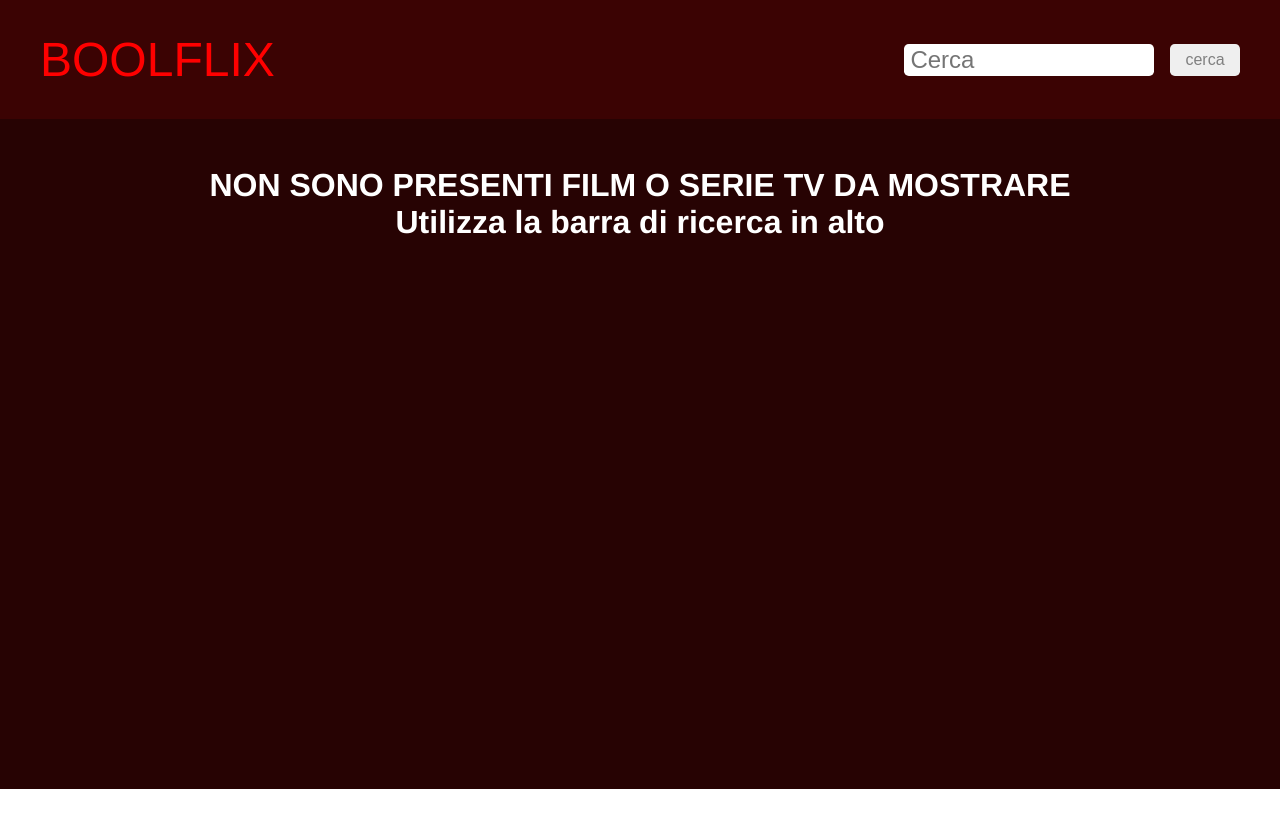
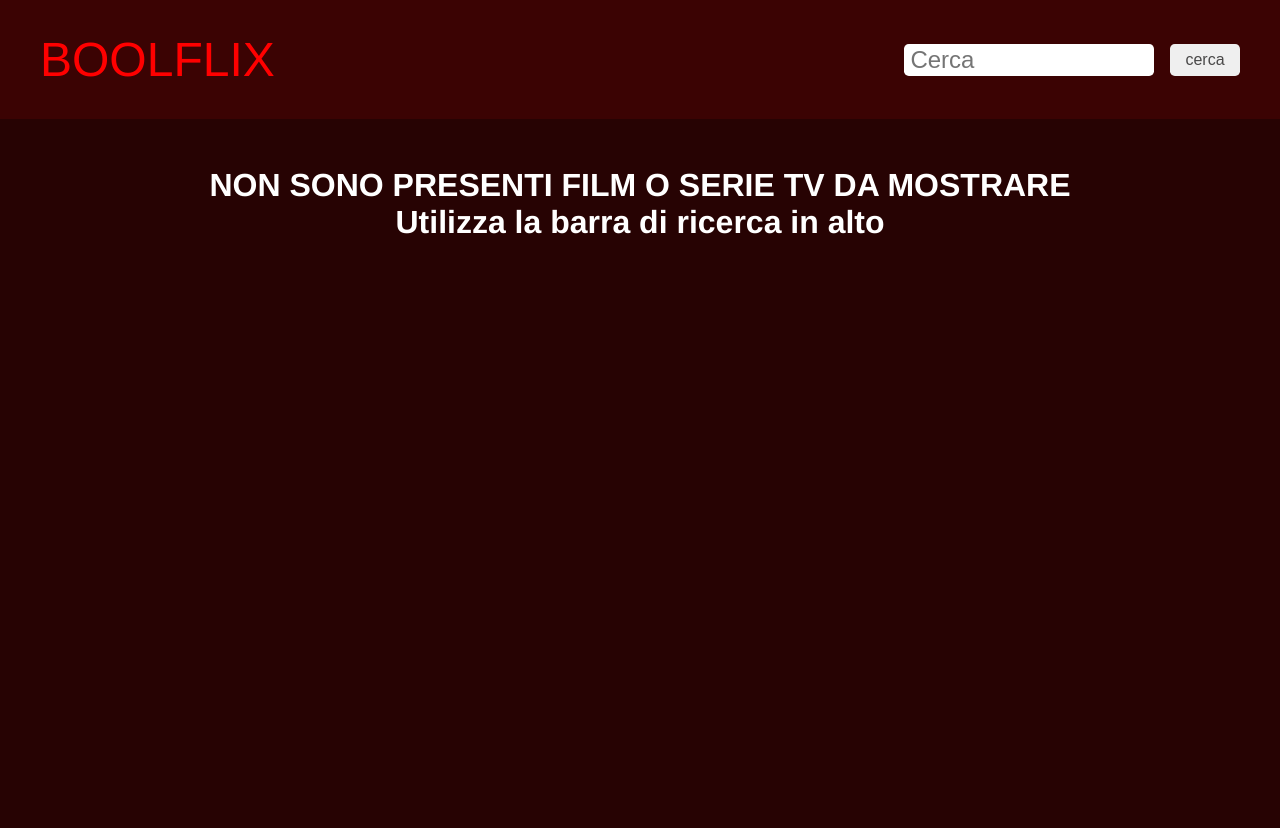
Before and after one commit to VictorEnache/vue-boolflix, a Vue app in the folder boolfix/: page / in a window 1280 px wide. Shown: the top 828 px of the page. Before the commit the page ends 800 px from the top, so only its background shows below. Built offline with nearby package versions, Linux system fonts and the light colour scheme.

Commit message:
poster placeholder

```diff
--- a/boolfix/src/assets/scss/style.scss
+++ b/boolfix/src/assets/scss/style.scss
@@ -53,7 +53,7 @@ ul{
                 width: 70px;
                 border: none;
                 border-radius: 0.3rem;
-                color: grey;
+                color: rgb(74, 73, 73);
                 font-size: 1rem;
 
             }
@@ -62,9 +62,13 @@ ul{
 
 }
 
+body{
+    background-color: rgb(39, 3, 3);
+}
+
 .placeholder{
     height: calc(100vh - 130px);
-    background-color: rgb(39, 3, 3);
+
     padding: 3rem 0;
 
     h2,h3{
@@ -76,11 +80,12 @@ ul{
 }
 
 #site_main{
-    background-color: rgb(39, 3, 3);
+
 
     .container{
         width: 1200px;
         margin: auto;
+        padding-bottom: 3rem;
 
         .row{
             display: flex;
--- a/boolfix/src/components/site_main.vue
+++ b/boolfix/src/components/site_main.vue
@@ -33,6 +33,7 @@
                 <img
                   :src="`${base_url}${img_size}${film.poster_path}`"
                   alt=""
+                  @error='posterError'
                 />
               </div>
               <div class="informazioni">
@@ -82,6 +83,7 @@
                 <img
                   :src="`${base_url}${img_size}${serie.poster_path}`"
                   alt=""
+                  @error='posterError'
                 />
               </div>
               <div class="informazioni">
@@ -115,7 +117,7 @@
                   />
                 </div>
                 <div class="overview">
-                  <span>Overview: </span>{{ film.overview }}
+                  <span>Overview: </span>{{ serie.overview }}
                 </div>
                 <!-- /.overview -->
               </div>
@@ -205,7 +207,11 @@ export default {
       event.target.src = require("../assets/img/flag_placeholder.png");
     },
 
-    posterError() {},
+    posterError(event) {
+        event.target.src = require("../assets/img/Movie_Placeholder.jpg");
+    }
+
+
   },
 
   mounted() {},
```
Also changed, not shown: boolfix/src/assets/img/Movie_Placeholder.jpg (added).
